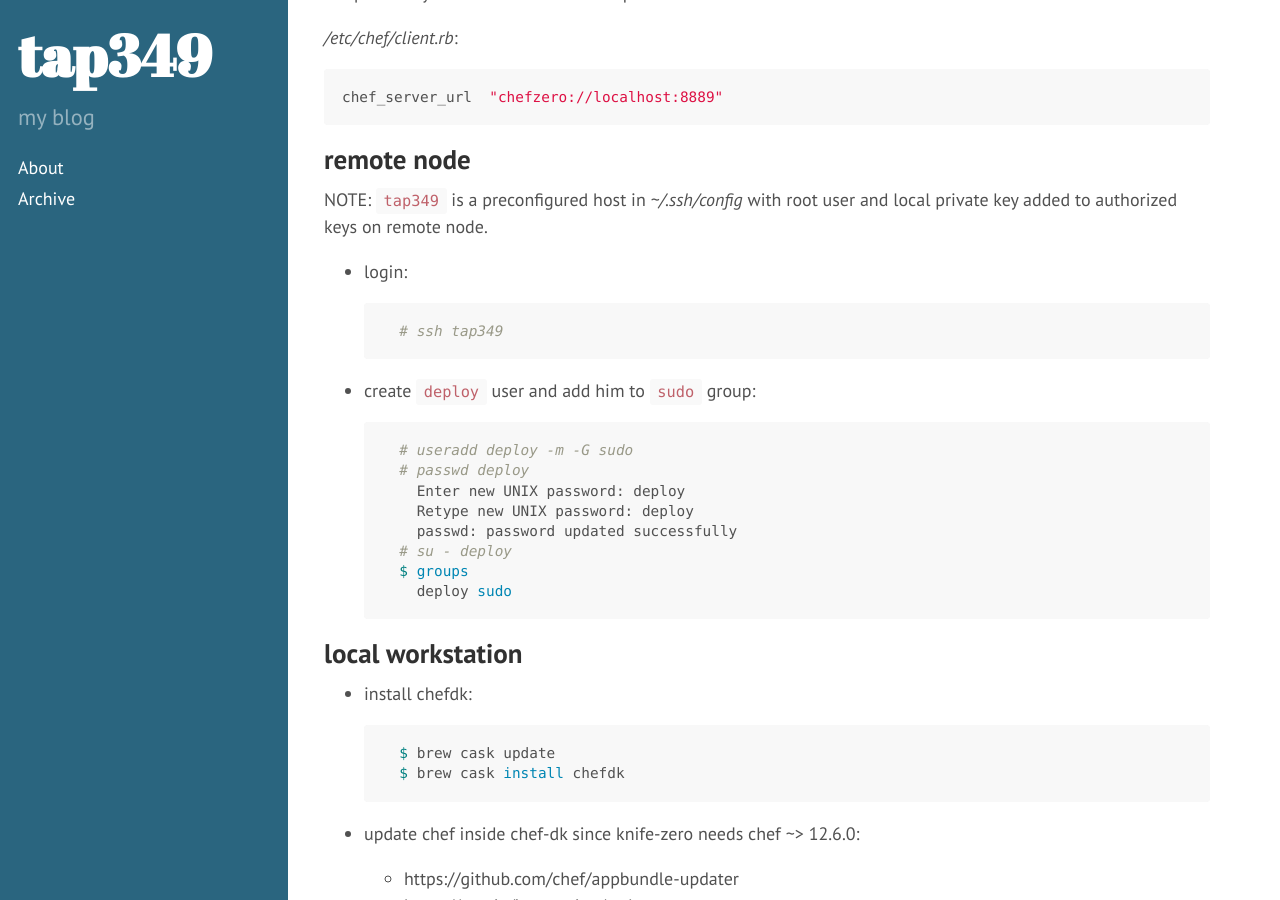
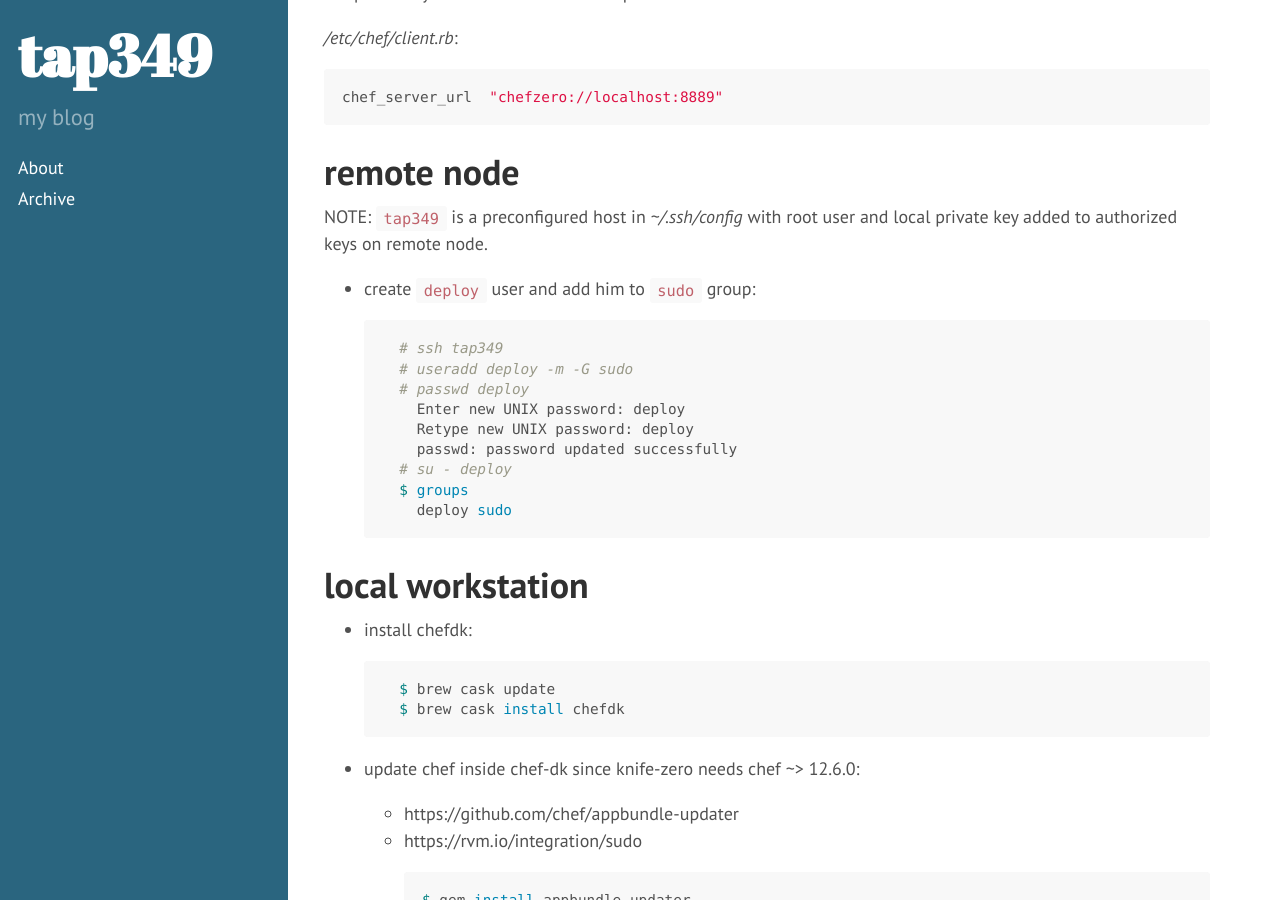
Before and after one commit to tap349/tap349.github.io, a Jekyll site: the page built from _posts/2016-01-24-chef-umka-log.md, in a window 1280 px wide and 900 px high, scrolled down 487 px. Built offline with Jekyll 4.4.1, drawn with Linux system fonts in a browser that asks for light colours; Markdown is read by kramdown in place of the engine named in the settings.

Commit message:
update 2016-01-26_15:11:27

````diff
--- a/_posts/2016-01-24-chef-umka-log.md
+++ b/_posts/2016-01-24-chef-umka-log.md
@@ -29,20 +29,15 @@ _/etc/chef/client.rb_:
 chef_server_url  "chefzero://localhost:8889"
 ```
 
-## remote node
+# remote node
 
 NOTE: `tap349` is a preconfigured host in _~/.ssh/config_ with root user
       and local private key added to authorized keys on remote node.
 
-- login:
+- create `deploy` user and add him to `sudo` group:
 
     ```sh
     # ssh tap349
-    ```
-
-- create `deploy` user and add him to `sudo` group:
-
-    ```sh
     # useradd deploy -m -G sudo
     # passwd deploy
       Enter new UNIX password: deploy
@@ -53,7 +48,7 @@ NOTE: `tap349` is a preconfigured host in _~/.ssh/config_ with root user
       deploy sudo
     ```
 
-## local workstation
+# local workstation
 
 - install chefdk:
 
````
